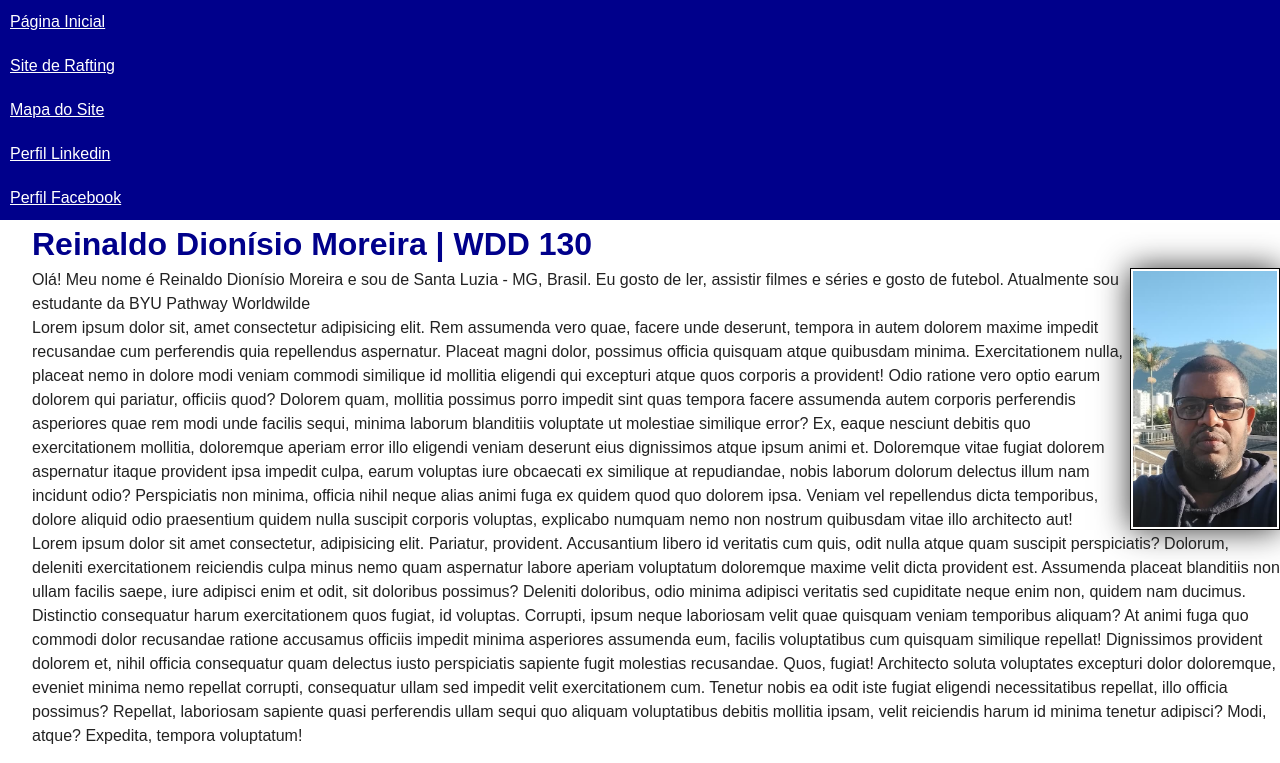
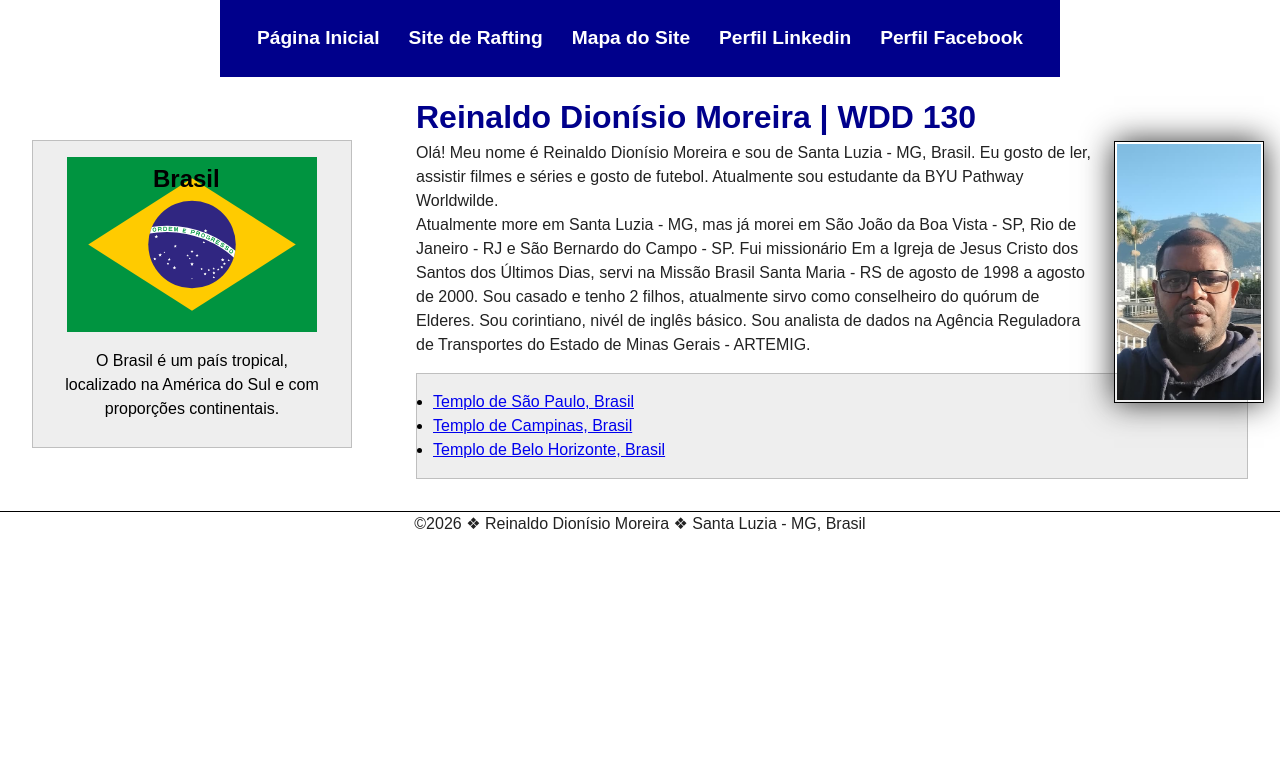
Before and after one commit to rdmoreira78/wdd130, a plain HTML site: page index.html in a window 1280 px wide. Shown: the top 763 px of the page. Drawn offline with Linux system fonts and the light colour scheme.

Commit message:
Atualização da página pessoal 19/11/2026

```diff
--- a/estilos/estilos.css
+++ b/estilos/estilos.css
@@ -3,6 +3,12 @@
     margin: 0;
     padding: 0;
     box-sizing: border-box;
+}
+
+header,
+footer .grid {
+    max-width: 840px;
+    margin: 0 auto;
 }
 
 body {
@@ -15,19 +21,44 @@ body {
 
 nav {
     background-color: darkblue;
+    padding: 1rem;
+    display: flex;
+    justify-content: space-evenly;
+    align-items: center;
 }
 
 nav a {
     color: white;
     display: block;
-    padding: 10px;
+    padding: 0.5rem;
+    text-decoration: none;
+    font-size: 1.2rem;
+    font-weight: 700;
+    color: #fff;
+    /* abrevição para branco*/
 }
 
 h1 {
     color: darkblue;
 }
 
+.grid {
+    display: grid;
+    align-items: center;
+}
+
+div {
+    display: block;
+    unicode-bidi: isolate;
+}
+
+main {
+    grid-column: 2/3;
+    margin: 1rem;
+}
+
 main img {
+    margin-left: 20px;
     width: 150px;
     height: auto;
     border: 1px solid #000;
@@ -36,15 +67,28 @@ main img {
     float: right;
 }
 
+img {
+    overflow-clip-margin: content-box;
+    overflow: clip;
+}
+
 p {
     padding: 0;
 }
 
 aside {
+    position: relative;
+    grid-column: 1/2;
+    grid-row: 1/2;
     width: 20rem;
     color: #333;
     text-align: center;
     position: relative;
+}
+
+aside p {
+    padding: 0px;
+    margin: 10px;
 }
 
 aside img {
@@ -59,7 +103,6 @@ aside h2 {
 }
 
 footer {
-    margin-top: 15px;
     border-top: 1px solid #000;
     text-align: center;
 }
@@ -72,6 +115,7 @@ footer {
     /* 1 */
     padding: 1em;
     background-color: #eee;
+    color: #000;
 }
 
 .identacao {
--- a/index.html
+++ b/index.html
@@ -21,49 +21,25 @@
             <a href="https://www.facebook.com/reinaldo.moreira.90">Perfil Facebook</a>
         </nav>
     </header>
+    <div class="grid">
         <main>
             <h1 class="identacao">Reinaldo Dionísio Moreira | WDD 130</h1>
-        <img src="imagens/perfil.jpg" alt="Olá, meu nome é Reinaldo Dionísio Moreira" width="300">
-        <p class="identacao">Olá! Meu nome é Reinaldo Dionísio Moreira e sou de Santa Luzia - MG,
+            <img src="imagens/perfil.jpg" alt="Olá, meu nome é Reinaldo Dionísio Moreira"
+              width="300">
+            <p class="identacao">Olá! Meu nome é Reinaldo Dionísio Moreira e sou de Santa Luzia -
+                MG,
                 Brasil. Eu gosto de
                 ler, assistir filmes e séries e gosto de futebol. Atualmente sou estudante da BYU
-            Pathway Worldwilde</p>
+                Pathway Worldwilde.</p>
             <p class="identacao">
-            Lorem ipsum dolor sit, amet consectetur adipisicing elit. Rem assumenda vero quae,
-            facere unde deserunt, tempora in autem dolorem maxime impedit recusandae cum perferendis
-            quia repellendus aspernatur. Placeat magni dolor, possimus officia quisquam atque
-            quibusdam minima. Exercitationem nulla, placeat nemo in dolore modi veniam commodi
-            similique id mollitia eligendi qui excepturi atque quos corporis a provident! Odio
-            ratione vero optio earum dolorem qui pariatur, officiis quod? Dolorem quam, mollitia
-            possimus porro impedit sint quas tempora facere assumenda autem corporis perferendis
-            asperiores quae rem modi unde facilis sequi, minima laborum blanditiis voluptate ut
-            molestiae similique error? Ex, eaque nesciunt debitis quo exercitationem mollitia,
-            doloremque aperiam error illo eligendi veniam deserunt eius dignissimos atque ipsum
-            animi et. Doloremque vitae fugiat dolorem aspernatur itaque provident ipsa impedit
-            culpa, earum voluptas iure obcaecati ex similique at repudiandae, nobis laborum dolorum
-            delectus illum nam incidunt odio? Perspiciatis non minima, officia nihil neque alias
-            animi fuga ex quidem quod quo dolorem ipsa. Veniam vel repellendus dicta temporibus,
-            dolore aliquid odio praesentium quidem nulla suscipit corporis voluptas, explicabo
-            numquam nemo non nostrum quibusdam vitae illo architecto aut!
-        </p>
-        <p class="identacao">
-            Lorem ipsum dolor sit amet consectetur, adipisicing elit. Pariatur, provident.
-            Accusantium libero id veritatis cum quis, odit nulla atque quam suscipit perspiciatis?
-            Dolorum, deleniti exercitationem reiciendis culpa minus nemo quam aspernatur labore
-            aperiam voluptatum doloremque maxime velit dicta provident est. Assumenda placeat
-            blanditiis non ullam facilis saepe, iure adipisci enim et odit, sit doloribus possimus?
-            Deleniti doloribus, odio minima adipisci veritatis sed cupiditate neque enim non, quidem
-            nam ducimus. Distinctio consequatur harum exercitationem quos fugiat, id voluptas.
-            Corrupti, ipsum neque laboriosam velit quae quisquam veniam temporibus aliquam? At animi
-            fuga quo commodi dolor recusandae ratione accusamus officiis impedit minima asperiores
-            assumenda eum, facilis voluptatibus cum quisquam similique repellat! Dignissimos
-            provident dolorem et, nihil officia consequatur quam delectus iusto perspiciatis
-            sapiente fugit molestias recusandae. Quos, fugiat! Architecto soluta voluptates
-            excepturi dolor doloremque, eveniet minima nemo repellat corrupti, consequatur ullam sed
-            impedit velit exercitationem cum. Tenetur nobis ea odit iste fugiat eligendi
-            necessitatibus repellat, illo officia possimus? Repellat, laboriosam sapiente quasi
-            perferendis ullam sequi quo aliquam voluptatibus debitis mollitia ipsam, velit
-            reiciendis harum id minima tenetur adipisci? Modi, atque? Expedita, tempora voluptatum!
+                Atualmente more em Santa Luzia - MG, mas já morei em São João da Boa Vista - SP, Rio
+                de Janeiro - RJ e São Bernardo do Campo - SP.
+                Fui missionário Em a Igreja de Jesus Cristo dos Santos dos Últimos Dias, servi na
+                Missão Brasil Santa Maria - RS de agosto de 1998 a agosto de 2000.
+                Sou casado e tenho 2 filhos, atualmente sirvo como conselheiro do quórum de Elderes.
+                Sou corintiano, nivél de inglês básico.
+                Sou analista de dados na Agência Reguladora de Transportes do Estado de Minas Gerais
+                - ARTEMIG.
             </p>
 
             <ul class="caixa identacao">
@@ -80,9 +56,11 @@
         <aside class="caixa identacao">
             <h2>Brasil</h2>
             <img src="imagens/bandeira-brazil.svg" alt="Bandeira do brasil">
-        <p>O Brasil é um país tropical, localizado na América do Sul e com proporções continentais.
+            <p>O Brasil é um país tropical, localizado na América do Sul e com proporções
+                continentais.
             </p>
         </aside>
+    </div>
     <footer>
         <p>&copy;2026 &#10070; Reinaldo Dionísio Moreira &#10070; Santa Luzia - MG, Brasil</p>
     </footer>
```
Lines whose indentation alone changed are shown as unchanged.
